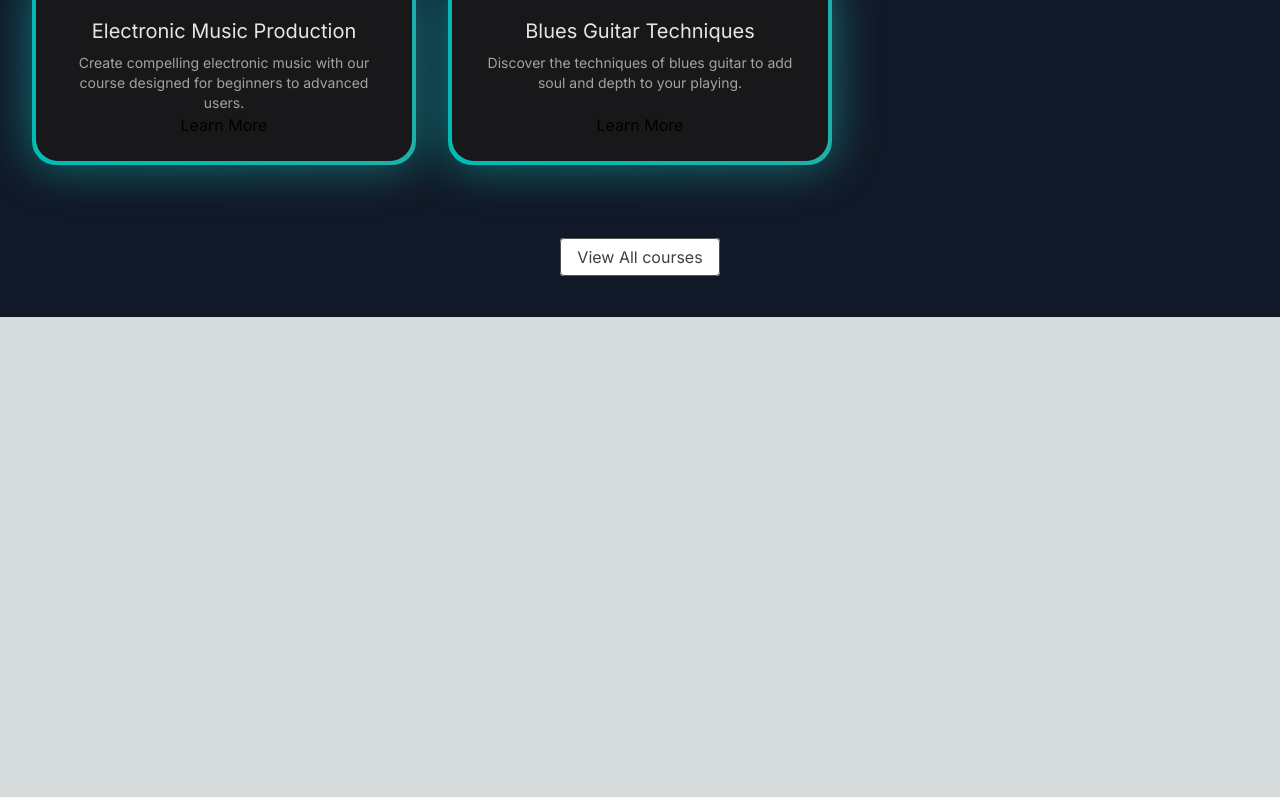
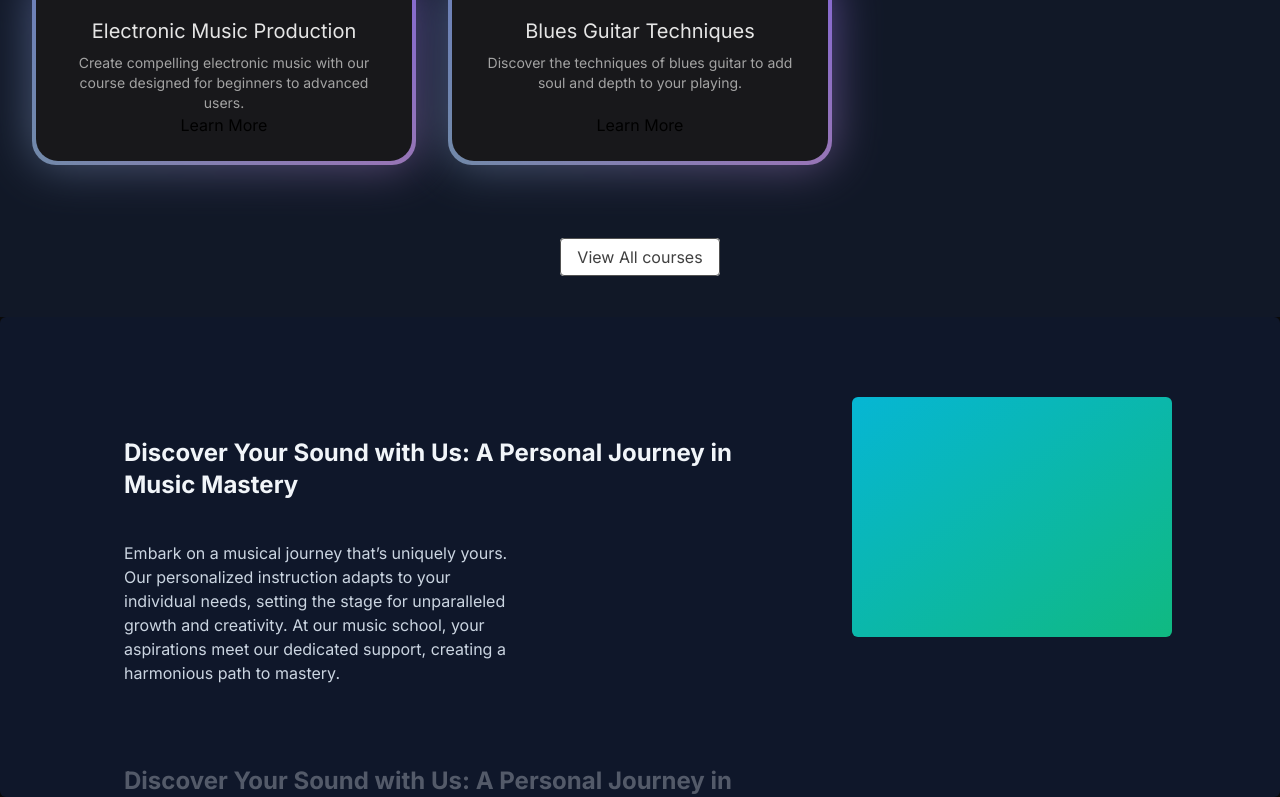
Before and after one commit to piyushgupta12345/Music_Project, a Next.js app: page / in a window 1280 px wide. Shown: the part 1075-1872 px from the top of the page. Before the commit the page ends 1392 px from the top, so only its background shows below. Built offline with nearby package versions, Linux system fonts and the light colour scheme.

Commit message:
add whyChooseUs component

```diff
--- /dev/null
+++ b/src/app/components/WhyChooseUs.tsx
@@ -0,0 +1,46 @@
+"use client";
+import React from "react";
+import { StickyScroll } from "./ui/sticky-scroll-reveal";
+
+const musicSchoolContent = [
+    {
+      title: 'Discover Your Sound with Us: A Personal Journey in Music Mastery',
+      description:
+        'Embark on a musical journey that’s uniquely yours. Our personalized instruction adapts to your individual needs, setting the stage for unparalleled growth and creativity. At our music school, your aspirations meet our dedicated support, creating a harmonious path to mastery.',
+    },
+    {
+      title: 'Discover Your Sound with Us: A Personal Journey in Music Mastery',
+      description:
+        'Embark on a musical journey that’s uniquely yours. Our personalized instruction adapts to your individual needs, setting the stage for unparalleled growth and creativity. At our music school, your aspirations meet our dedicated support, creating a harmonious path to mastery.',
+    },
+    {
+      title: 'Discover Your Sound with Us: A Personal Journey in Music Mastery',
+      description:
+        'Embark on a musical journey that’s uniquely yours. Our personalized instruction adapts to your individual needs, setting the stage for unparalleled growth and creativity. At our music school, your aspirations meet our dedicated support, creating a harmonious path to mastery.',
+    },
+    {
+      title: 'Live Feedback & Engagement',
+      description:
+        'Immerse yourself in an interactive learning experience where feedback is immediate, just like real-time changes in a collaborative project. This approach enhances your understanding and mastery of music concepts and performance techniques.',
+    },
+    {
+      title: 'Cutting-Edge Curriculum',
+      description:
+        'Our curriculum is continuously updated to include the latest music education trends and technologies, ensuring you’re always learning with the most current and effective methods. Say goodbye to outdated materials and welcome an education that evolves with the industry.',
+    },
+    {
+      title: 'Limitless Learning Opportunities',
+      description:
+        'With our expansive resource library and dynamic course offerings, you’ll never find yourself without something new to explore. Our platform provides continuous opportunities for growth, ensuring your musical skills are always advancing.',
+    },
+  ];
+
+function WhyChooseUs() {
+  return (
+    <div>
+      <StickyScroll  content={musicSchoolContent}/>
+    </div>
+  )
+}
+
+export default WhyChooseUs
--- /dev/null
+++ b/src/app/components/ui/sticky-scroll-reveal.tsx
@@ -0,0 +1,88 @@
+"use client";
+import React, { useRef } from "react";
+import { useMotionValueEvent, useScroll } from "framer-motion";
+import { motion } from "framer-motion";
+
+export const StickyScroll = ({
+  content,
+}: {
+  content: {
+    title: string;
+    description: string;
+  }[];
+}) => {
+  const [activeCard, setActiveCard] = React.useState(0);
+  const ref = useRef<any>(null);
+  const { scrollYProgress } = useScroll({
+    container: ref,
+    offset: ["start start", "end start"],
+  });
+  const cardLength = content.length;
+
+  useMotionValueEvent(scrollYProgress, "change", (latest) => {
+    const cardsBreakpoints = content.map((_, index) => index / cardLength);
+    cardsBreakpoints.forEach((breakpoint, index) => {
+      if (latest > breakpoint - 0.2 && latest <= breakpoint) {
+        setActiveCard(() => index);
+      }
+    });
+  });
+
+  const backgroundColors = [
+    "var(--slate-900)",
+    "var(--black)",
+    "var(--neutral-900)",
+  ];
+  const linearGradients = [
+    "linear-gradient(to bottom right, var(--cyan-500), var(--emerald-500))",
+    "linear-gradient(to bottom right, var(--pink-500), var(--indigo-500))",
+    "linear-gradient(to bottom right, var(--orange-500), var(--yellow-500))",
+  ];
+  return (
+    <motion.div
+      animate={{
+        backgroundColor: backgroundColors[activeCard % backgroundColors.length],
+      }}
+      className="h-[30rem] overflow-y-auto flex justify-center relative space-x-10 rounded-md p-10"
+      ref={ref}
+    >
+      <div className="div relative flex items-start px-4">
+        <div className="max-w-2xl">
+          {content.map((item, index) => (
+            <div key={item.title + index} className="my-20">
+              <motion.h2
+                initial={{
+                  opacity: 0,
+                }}
+                animate={{
+                  opacity: activeCard === index ? 1 : 0.3,
+                }}
+                className="text-2xl font-bold text-slate-100"
+              >
+                {item.title}
+              </motion.h2>
+              <motion.p
+                initial={{
+                  opacity: 0,
+                }}
+                animate={{
+                  opacity: activeCard === index ? 1 : 0.3,
+                }}
+                className="text-kg text-slate-300 max-w-sm mt-10"
+              >
+                {item.description}
+              </motion.p>
+            </div>
+          ))}
+          <div className="h-40" />
+        </div>
+      </div>
+      <motion.div
+        animate={{
+          background: linearGradients[activeCard % linearGradients.length],
+        }}
+        className="hidden lg:block h-60 w-80 rounded-md bg-white sticky top-10 overflow-hidden"
+      ></motion.div>
+    </motion.div>
+  );
+};
--- a/src/app/page.tsx
+++ b/src/app/page.tsx
@@ -1,5 +1,6 @@
 import FeaturedCourses from "./components/FeaturedCourses";
 import HeroSection from "./components/HeroSection";
+import WhyChooseUs from "./components/WhyChooseUs";
 
 export default function Home() {
   return (
@@ -7,6 +8,7 @@
       <h1>Hello</h1>
       <HeroSection/>
       <FeaturedCourses/>
+      <WhyChooseUs/>
     </main>
   );
 }
```
